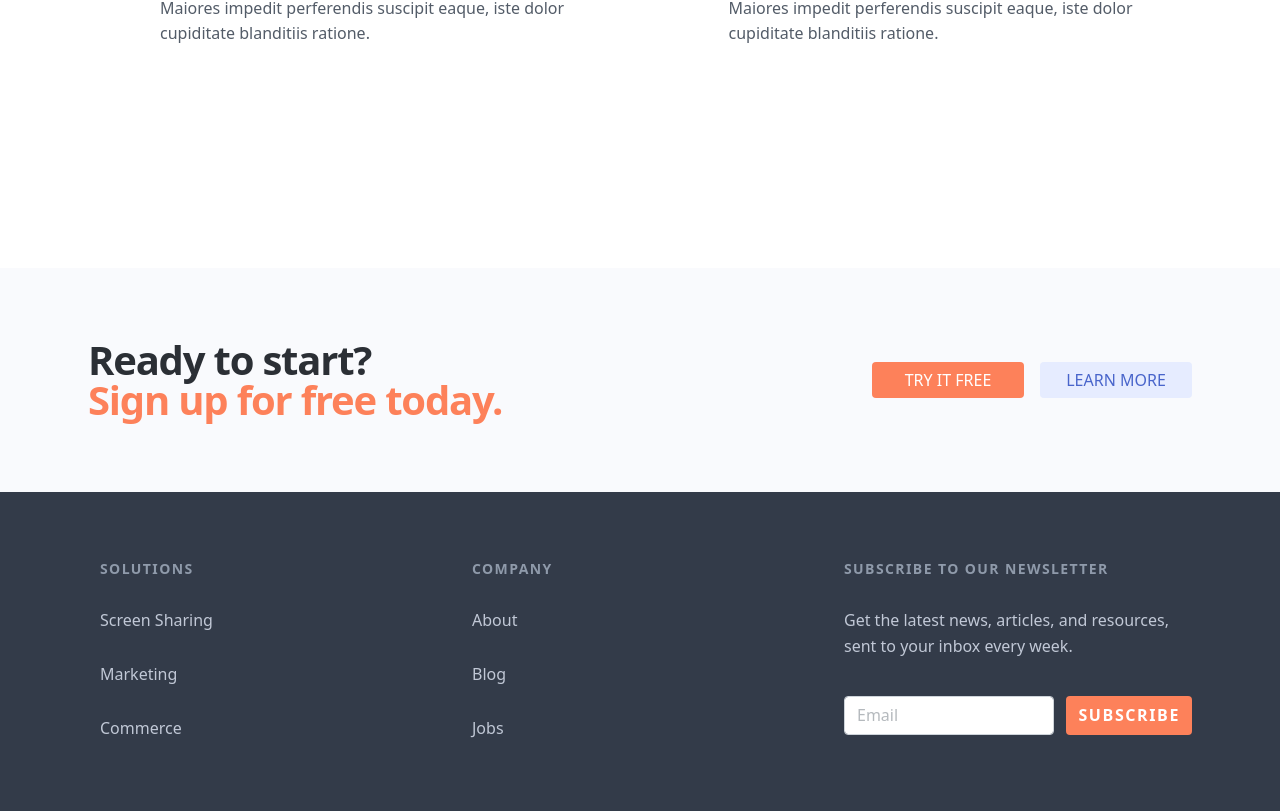
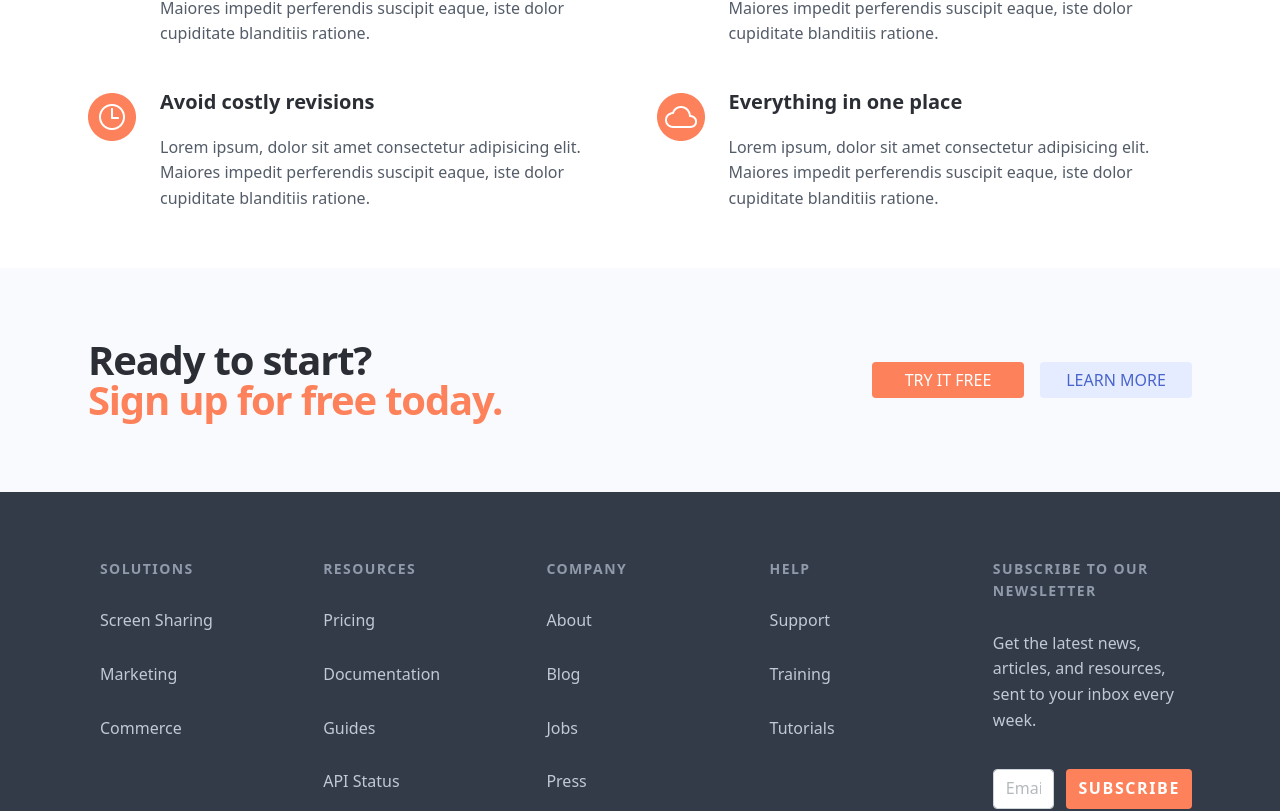
Before and after one commit to cf7/ionic-coding-challenge, a Next.js app: page / in a window 1280 px wide. Shown: the part 1000-1811 px from the top of the page. Built offline with nearby package versions, Linux system fonts and the light colour scheme.

Commit message:
footer links

```diff
--- a/pages/index.js
+++ b/pages/index.js
@@ -30,10 +30,22 @@ export default function Home() {
       header: "Do your best work",
       content: "Lorem ipsum, dolor sit amet consectetur adipisicing elit. Maiores impedit perferendis suscipit eaque, iste dolor cupiditate blanditiis ratione."
     },
+    {
+      imgURL: "/assets/icon-f3.png",
+      header: "Avoid costly revisions",
+      content: "Lorem ipsum, dolor sit amet consectetur adipisicing elit. Maiores impedit perferendis suscipit eaque, iste dolor cupiditate blanditiis ratione."
+    },
+    {
+      imgURL: "/assets/icon-f4.png",
+      header: "Everything in one place",
+      content: "Lorem ipsum, dolor sit amet consectetur adipisicing elit. Maiores impedit perferendis suscipit eaque, iste dolor cupiditate blanditiis ratione."
+    },
   ];
   const footerLinks = {
-    "Solutions": ["Screen Sharing", "Marketing", "Commerce" ],
-    "Company": ["About", "Blog", "Jobs"],
+    "Solutions": ["Screen Sharing", "Marketing", "Commerce"],
+    "Resources": ["Pricing", "Documentation", "Guides", "API Status"],
+    "Company": ["About", "Blog", "Jobs", "Press"],
+    "Help": ["Support", "Training", "Tutorials"]
   };
   const logos = [ "/assets/logo-facebook1.png", "/assets/logo-instagram1.png", "/assets/logo-twitter1.png" ];
 
--- a/pages/scss/app.scss
+++ b/pages/scss/app.scss
@@ -183,7 +183,7 @@ div.feature-section {
   height: 100%;
   // align-items: center;
   justify-content: center;
-  padding: 106px 88px;
+  padding: 106px 88px 60px 88px;
 }
 
 .feature-col {
@@ -285,6 +285,7 @@ div.feature {
   // right: 51.37%;
   // top: 0%;
   // bottom: 94.21%;
+  margin-bottom: 46px;
 
   // font-family: Inter;
   font-style: normal;
```
